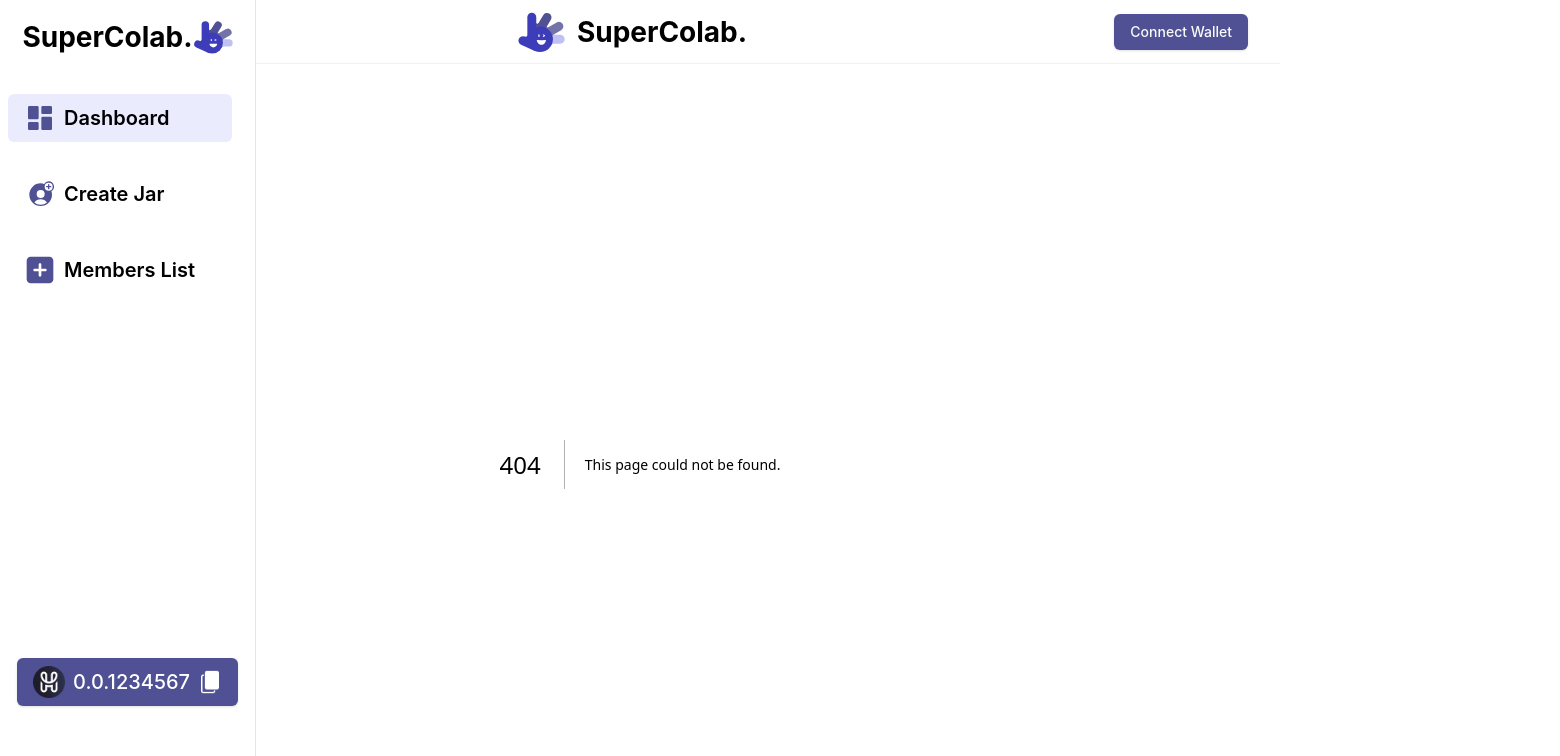
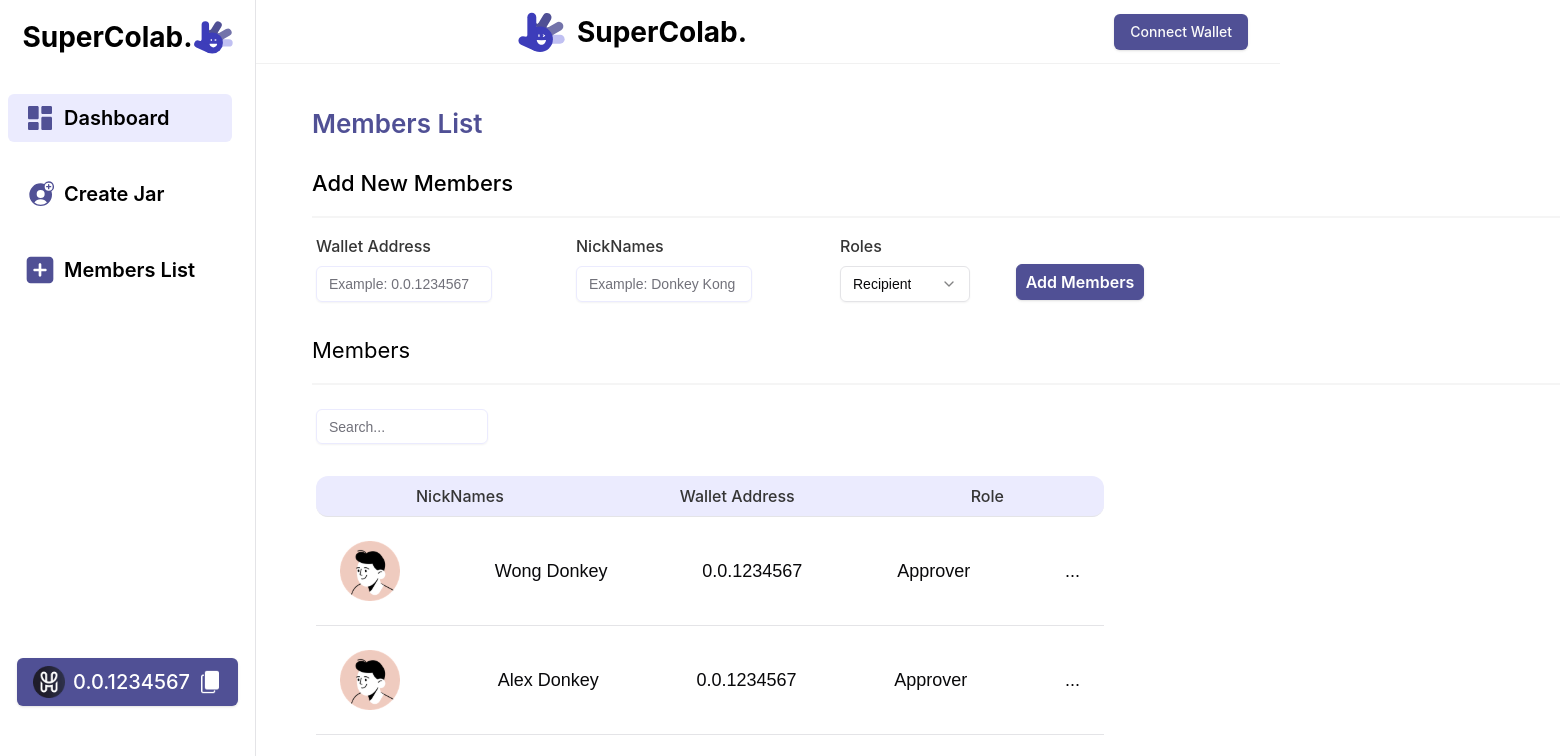
Before and after one commit to wsw1833/Supercolab., a Next.js app: page /member in a window 1280 px wide. Before the commit this address had no page. Shown: the top 756 px of the page, 1560 px wide, since content can reach past the window. Built offline with nearby package versions, Linux system fonts and the light colour scheme.

Commit message:
add member and success page

```diff
--- /dev/null
+++ b/src/app/components/popMembers.js
@@ -0,0 +1,27 @@
+'use client';
+
+import {
+  DropdownMenu,
+  DropdownMenuContent,
+  DropdownMenuItem,
+  DropdownMenuTrigger,
+} from '@/components/ui/dropdown-menu';
+
+export default function PopDetails({ role }) {
+  return (
+    <DropdownMenu className="align-top">
+      <DropdownMenuTrigger className="align-top">...</DropdownMenuTrigger>
+      <DropdownMenuContent className="w-[12rem]">
+        <DropdownMenuItem className="font-inter text-b1 font-medium">
+          <img src="swap.svg" alt="copy" className="w-5 h-5" />
+          {`Change to ${!role ? 'Approver' : 'Recipient'}`}
+        </DropdownMenuItem>
+        {/*removing member from the list */}
+        <DropdownMenuItem className="font-inter text-red font-medium focus:text-red">
+          <img src="remove.svg" alt="copy" className="w-5 h-5" />
+          Remove Member
+        </DropdownMenuItem>
+      </DropdownMenuContent>
+    </DropdownMenu>
+  );
+}
--- /dev/null
+++ b/src/app/member/page.js
@@ -0,0 +1,171 @@
+import React from 'react';
+import { Label } from '@/components/ui/label';
+import { Input } from '@/components/ui/input';
+import PopDetails from '../components/popDetails';
+import {
+  Select,
+  SelectTrigger,
+  SelectValue,
+  SelectContent,
+  SelectItem,
+} from '@/components/ui/select';
+import { Button } from '@/components/ui/button';
+import {
+  Table,
+  TableBody,
+  TableHead,
+  TableHeader,
+  TableRow,
+  TableCell,
+} from '@/components/ui/table';
+
+import PopMembers from '../components/popMembers';
+import Paging from '../components/pagination';
+
+const members = [
+  {
+    name: 'Wong Donkey',
+    address: '0.0.1234567',
+    role: 'Approver',
+    sign: true,
+  },
+  {
+    name: 'Alex Donkey',
+    address: '0.0.1234567',
+    role: 'Approver',
+    sign: true,
+  },
+  {
+    name: 'Zhang Donkey',
+    address: '0.0.1234567',
+    role: 'Recipient',
+    sign: false,
+  },
+  {
+    name: 'Donkey Kong',
+    address: '0.0.1234567',
+    role: 'Recipient',
+    sign: false,
+  },
+];
+
+const memberPage = () => {
+  return (
+    <div className="ml-64 mt-10 h-[20rem] max-h-auto">
+      <div className="grid grid-cols-11 items-center justify-center ml-14">
+        <span className="col-span-11 text-[26px] font-inter font-semibold text-p1 ">
+          Members List
+        </span>
+        <span className="col-span-11 mt-6 text-[22px] font-inter font-medium text-b1 ">
+          Add New Members
+        </span>
+        <span className="col-span-12 w-[78rem] my-4 border-b-2 border-[#f5f5f5]"></span>
+        <div className="col-start-1 col-span-2 w-full max-w-sm items-center ml-1">
+          <Label
+            htmlFor="wallet"
+            className="text-[16px] font-inter text-b2 flex mb-2"
+          >
+            Wallet Address
+          </Label>
+          <Input
+            type="text"
+            id="wallet"
+            placeholder="Example: 0.0.1234567"
+            className="focus:border-p1 focus-visible:ring-p1 border-p2 h-[2.2rem]"
+          />
+        </div>
+        <div className="col-start-4 col-span-2 w-full max-w-sm items-center">
+          <Label
+            htmlFor="names"
+            className="text-[16px] font-inter text-b2 flex mb-2"
+          >
+            NickNames
+          </Label>
+          <Input
+            type="text"
+            id="names"
+            placeholder="Example: Donkey Kong"
+            className="focus:border-p1 focus-visible:ring-p1 border-p2 h-[2.2rem]"
+          />
+        </div>
+        <div className="col-start-7 col-span-2 w-full max-w-sm items-center">
+          <Label
+            htmlFor="roles"
+            className="text-[16px] font-inter text-b2 flex mb-2"
+          >
+            Roles
+          </Label>
+          <Select>
+            <SelectTrigger className="w-[130px]">
+              <SelectValue placeholder="Recipient" />
+            </SelectTrigger>
+            <SelectContent className="text-[18px] font-inter ">
+              <SelectItem value="recipient">Recipient</SelectItem>
+              <SelectItem value="approver">Approver</SelectItem>
+            </SelectContent>
+          </Select>
+        </div>
+        <Button className="col-span-2 mt-7 bg-p1 flex text-center w-[8rem] border border-p1 hover:bg-white hover:text-p1 font-inter font-semibold text-[16px] text-white">
+          Add Members
+        </Button>
+        <span className="col-span-11 mt-8 text-[22px] font-inter  text-b1 ">
+          Members
+        </span>
+        <span className="col-span-12 w-[78rem] my-4 border-b-2 border-[#f5f5f5]"></span>
+        <div className="col-span-2 ml-1 h-fit mt-2">
+          <Input
+            placeholder="Search..."
+            className="focus:border-p1 focus-visible:ring-p1 border-p2 h-[2.2rem]"
+          />
+        </div>
+        <div className="col-start-1 col-span-9 ml-1">
+          <Table className="mt-8">
+            <TableHeader className="rounded-[12px]">
+              <TableRow className="bg-p2 flex flex-row justify-center gap-[10rem] items-center text-[16px] text-center rounded-[12px] hover:bg-p2">
+                <TableHead className="text-b2 font-inter flex items-center">
+                  NickNames
+                </TableHead>
+                <TableHead className="text-b2 font-inter flex items-center">
+                  Wallet Address
+                </TableHead>
+                <TableHead className=" text-b2 font-inter flex items-center">
+                  Role
+                </TableHead>
+              </TableRow>
+            </TableHeader>
+            <TableBody>
+              {members.map((member) => (
+                <TableRow
+                  key={member.name}
+                  className="flex px-4 justify-between items-center flex-row text-center align-middle"
+                >
+                  <TableCell className="py-6 text-[18px] text-b1 text-inter font-medium text-center">
+                    <img src="/user.svg" />
+                  </TableCell>
+                  <TableCell className="py-4 text-[18px] text-b1 text-inter font-medium text-center">
+                    {member.name}
+                  </TableCell>
+                  <TableCell className="py-4 text-[18px] text-b1 text-inter font-medium">
+                    {member.address}
+                  </TableCell>
+                  <TableCell className="py-4 text-[18px] text-b1 text-inter font-medium">
+                    {member.role}
+                  </TableCell>
+                  <TableCell className="py-4 text-[18px] text-center text-b1 text-inter font-medium ">
+                    {}
+                    <PopMembers role={member.sign} />
+                  </TableCell>
+                </TableRow>
+              ))}
+            </TableBody>
+          </Table>
+        </div>
+      </div>
+      <div className="mr-56 mt-10 sticky">
+        <Paging />
+      </div>
+    </div>
+  );
+};
+
+export default memberPage;
--- /dev/null
+++ b/src/app/success/page.js
@@ -0,0 +1,42 @@
+'use client';
+
+import React from 'react';
+import dynamic from 'next/dynamic';
+import Complete from '../../../public/animations/Complete.json';
+import { Button } from '@/components/ui/button';
+import Link from 'next/link';
+
+const Lottie = dynamic(() => import('lottie-react'), { ssr: false });
+const success = () => {
+  return (
+    <div className="w-full flex flex-col items-center max-h-[5rem]">
+      <div className="flex-1"></div>
+      <Lottie animationData={Complete} loop={true} className="w-64 h-64 mt-6" />
+      <span className="flex text-center w-[25rem] leading-tight	 font-inter font-semibold text-p1 text-[36px]">
+        The Jar has been successfully created!
+      </span>
+      <span className="flex mt-4 text-center w-[38rem] font-inter font-semibold text-b3 text-[14px]">
+        Please copy the URL link provided above and share it with the intended
+        recipient. The recipient can use the link to accept the Jar, allowing
+        them to proceed with the project. Thank you for using our platform to
+        streamline your collaboration!
+      </span>
+      <Button className="w-[38rem] mt-6 h-[3rem] rounded-[12px] bg-p1 hover:bg-p3 flex flex-row justify-center ">
+        <span className="flex items-center justify-center text-white font-inter font-medium text-[20px] h-[3rem]">
+          {`https://supercolab.com/#jar12356?pending`}
+        </span>
+      </Button>
+      <span className="flex mt-2 text-center font-inter font-semibold text-b3 text-[13px]">
+        Click the Clipboard to copy
+      </span>
+      <Link href={'/'}>
+        <Button className="mt-12 w-[12rem] h-[3rem] bg-white border border-p1 hover:bg-p1 hover:text-white font-inter font-semibold text-[14px] text-p1">
+          Back to Dashboard
+        </Button>
+      </Link>
+      <div className="flex-1"></div>
+    </div>
+  );
+};
+
+export default success;
```
